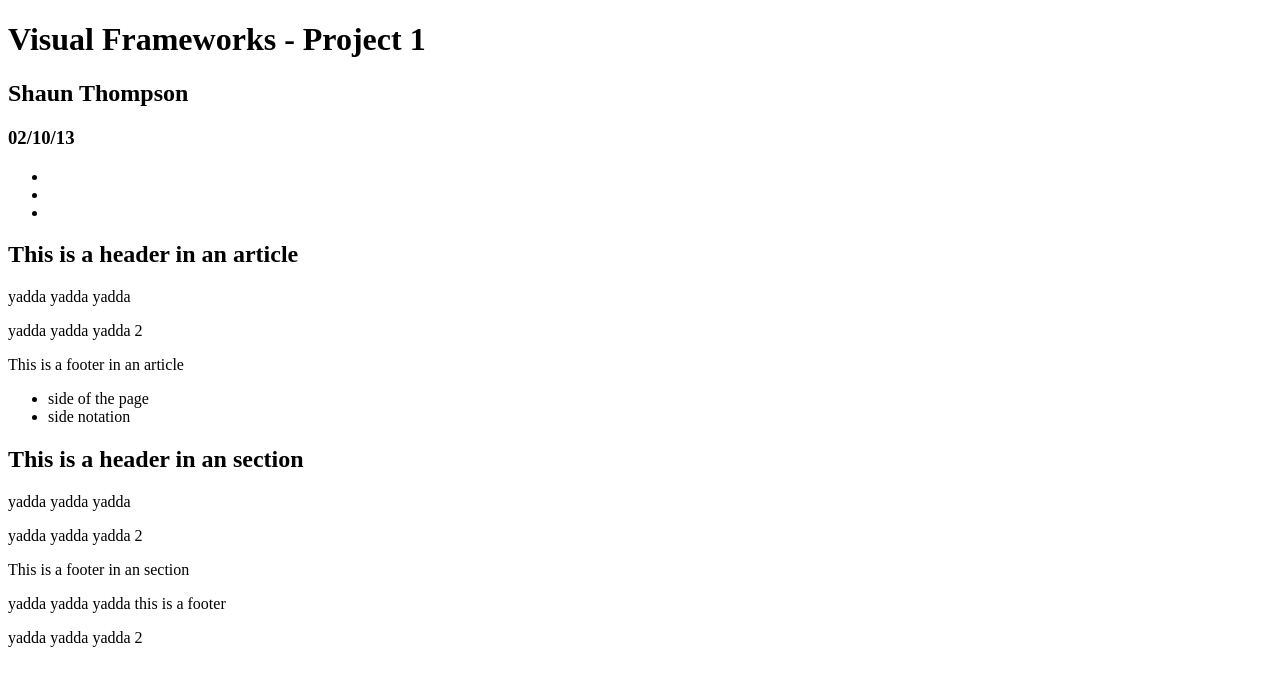
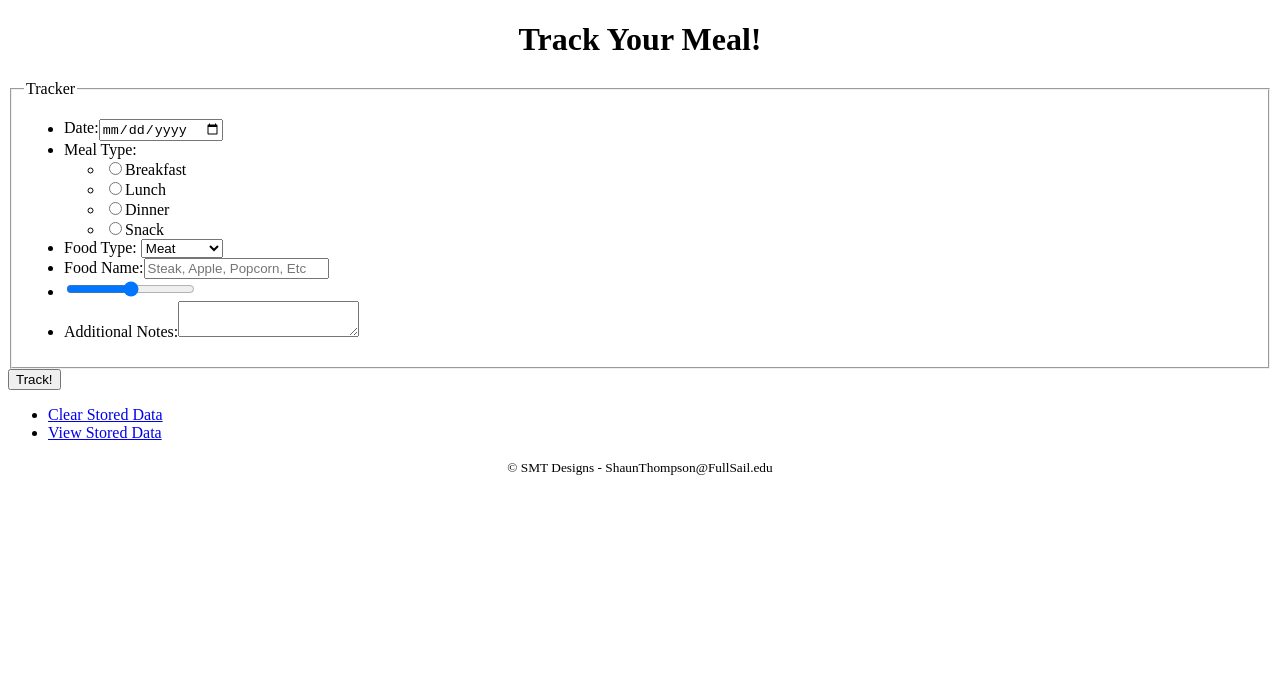
Before and after one commit to n38803/VFW-Project2, a plain HTML site: page additem.html in a window 1280 px wide. Drawn offline with Linux system fonts and the light colour scheme.

Commit message:
Just about done, just wrapping up date and range attributes

```diff
--- a/additem.html
+++ b/additem.html
@@ -1,75 +1,65 @@
 <!DOCTYPE html>
+<!-- Shaun Thompson - Project 1 - 1302 -->
 <html>
 	<head>
 		<meta charset="utf-8" />
-		<meta name="description" content="This is my first project for Visual Frameworks." />
-		<meta name="keywords" content="Full Sail University, Shaun Thompson, Visual Frameworks Project, HTML5 Project" />
+		<meta name="description" content="This is my first project for Visual Frameworks - A Calorie Counter" />
+		<meta name="keywords" content="Full Sail University, Shaun Thompson, Visual Frameworks Project, Calorie Counter" />
 		<meta name="robots" content="noindex, nofollow" />
 		<meta name="viewport" content="user-scalable=no, width=device-width" />
 		<meta name="viewport" content="target-densitydpi=device-dpi" />
 		<meta name="HandheldFriendly" content="True">
 		<meta name="MobileOptimized" content="320">
 
-		<title>Visual Frameworks - Project 1</title>
-
-		<link href="css/style.css" rel="stylesheet" type="text/css" ?>
-
-		<script src="js/main.js" type="text/javascript"></script>
+		<title>SMT Calorie Counter - Add A Meal</title>
 
 	</head>
 
 	<body>
-		<!-- Heading Group -->
+		<!-- Header -->
 		<header>
-			<hgroup>
-				<h1>Visual Frameworks - Project 1</h1>
-				<h2>Shaun Thompson</h2>
-				<h3>02/10/13</h3>
-			</hgroup>
+			<p><center><h1>Track Your Meal!</h1></center></p>
 		</header>
 
-		<!-- Application Navigation -->
-		<nav>
+		<!-- Form -->
+		<form action="#" method="post">
+			<fieldset>
+				<legend>Tracker</legend>
+				<ul>
+					<li>Date:<input type="date" id="Date"><label for="date"></label></li>
+					<li>Meal Type:
+						<ul>
+							<li><input type="radio" value="Breakfast" id="bfast" name="meal"><label for="bfast">Breakfast</label></li>
+							<li><input type="radio" value="Lunch" id="lunch" name="meal"><label for="lunch">Lunch</label></li>
+							<li><input type="radio" value="Dinner" id="dinner" name="meal"><label for="dinner">Dinner</label></li>
+							<li><input type="radio" value="Snack" id="snack" name="meal"><label for="snack">Snack</label></li>
+						</ul>
+					<li>Food Type:
+						<select id="type">
+							<option value="Meat">Meat</option>
+							<option value="Vegetable">Vegetable</option>
+							<option value="Fruit">Fruit</option>
+							<option value="Grain">Grain</option>
+							<option value="Dairy">Dairy</option>
+						</select>
+					</li>
+					</li>
+					<li><label for="food">Food Name:</label><input type="text" id="food" placeholder="Steak, Apple, Popcorn, Etc"/></li>
+					<li><input type="range" id="calorie">
+					<li><label for="notes">Additional Notes:</label><textarea id="notes"></textarea></li>
+					<label type="hidden" value="true" /></li>
+				</ul>
+			</fieldset>
+			<input type="submit" value="Track!" />
+
+		<!-- Footer -->
+		<footer>
 			<ul>
-				<li>
-				<li>
-				<li>
+				<li><a href="#">Clear Stored Data</a></li>
+				<li><a href="#">View Stored Data</a></li>
 			</ul>
-		</nav>
-
-		<div class="gray">
-
-			<!-- Articles -->
-			<article>
-				<header><h1>This is a header in an article</h1></header>
-				<p>yadda yadda yadda</p>
-				<p>yadda yadda yadda 2</p>
-				<footer>This is a footer in an article</footer>
-			</article>
-
-			<!-- Aside -->
-			<aside>
-				<ul>
-					<li>side of the page
-					<li>side notation
-				</ul>
-			</aside>
-
-			<!-- Section -->
-			<section>
-				<header><h1>This is a header in an section</h1></header>
-				<p>yadda yadda yadda</p>
-				<p>yadda yadda yadda 2</p>
-				<footer>This is a footer in an section</footer>
-			</section>
-
-			<!-- Footer -->
-			<footer>
-				<p>yadda yadda yadda this is a footer</p>
-				<p>yadda yadda yadda 2</p>
-			</footer>
-
-		</div>
+			<p><center><small>&copy; SMT Designs - ShaunThompson@FullSail.edu</small></center></p>
+		</footer>
 
 	</body>
 
```
Also changed, not shown: index.html (+12 -44 lines).
